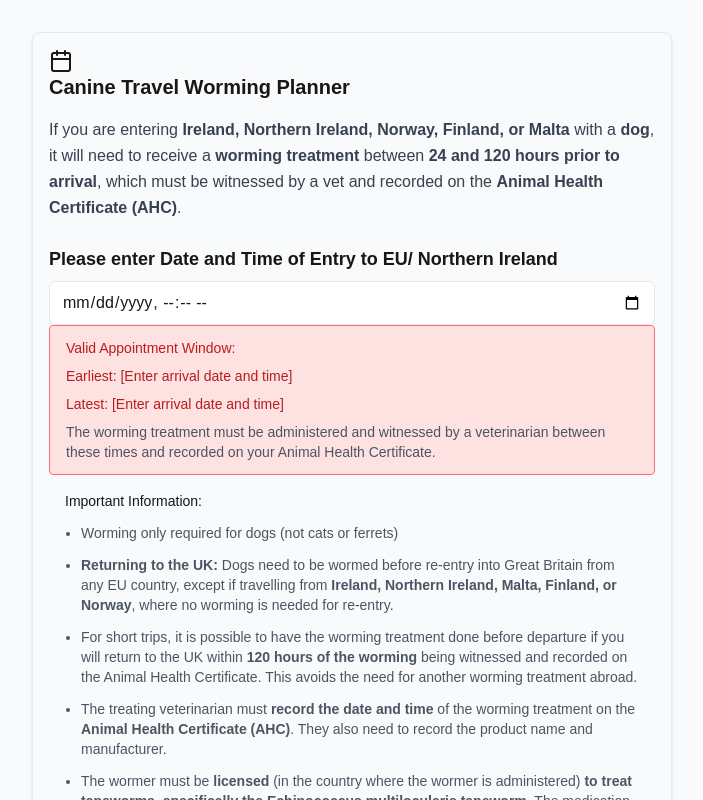
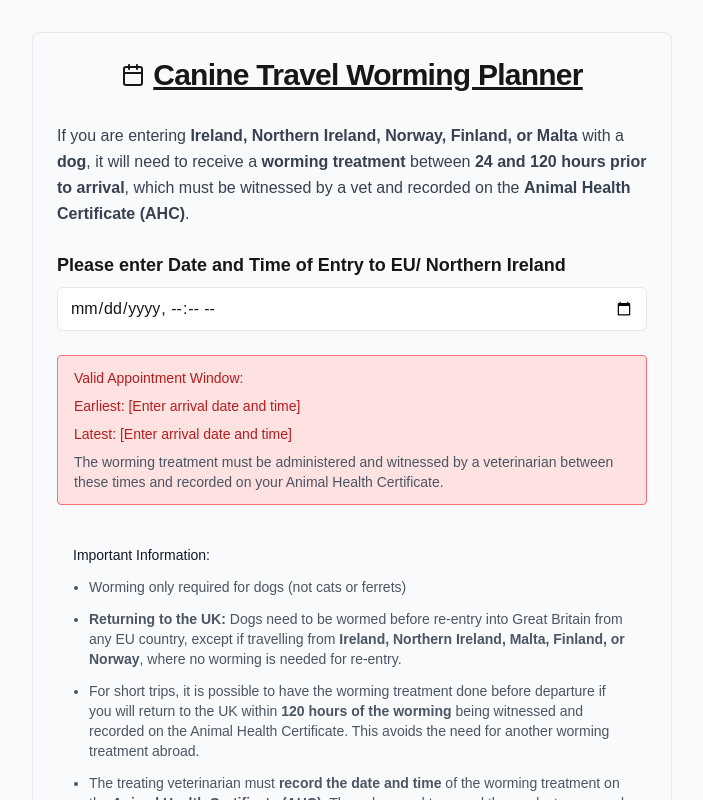
Before and after one commit to Test-s13/canine-worming-planner, a Next.js app: page / in a window 1280 px wide. Shown: the top 800 px of the page, without its empty margins (288-991 px from the left). Built offline with nearby package versions, Linux system fonts and the light colour scheme.

Commit message:
Fix card component className issue

```diff
--- a/package.json
+++ b/package.json
@@ -10,10 +10,12 @@
   },
   "dependencies": {
     "@shadcn/ui": "^0.0.4",
+    "clsx": "^2.1.1",
     "lucide-react": "^0.453.0",
     "next": "15.0.1",
     "react": "19.0.0-rc-69d4b800-20241021",
-    "react-dom": "19.0.0-rc-69d4b800-20241021"
+    "react-dom": "19.0.0-rc-69d4b800-20241021",
+    "tailwind-merge": "^2.5.4"
   },
   "devDependencies": {
     "@types/node": "^20",
--- /dev/null
+++ b/src/components/lib/utils.ts
@@ -0,0 +1,6 @@
+import { type ClassValue, clsx } from "clsx"
+import { twMerge } from "tailwind-merge"
+
+export function cn(...inputs: ClassValue[]) {
+  return twMerge(clsx(inputs))
+}
--- a/src/components/ui/card.tsx
+++ b/src/components/ui/card.tsx
@@ -1,17 +1,54 @@
-import React from 'react';
+import * as React from "react"
+import { cn } from "@/lib/utils"
 
-export const Card: React.FC<{ children: React.ReactNode }> = ({ children }) => (
-  <div className="border rounded-lg p-4 shadow">{children}</div>
-);
+const Card = React.forwardRef<
+  HTMLDivElement,
+  React.HTMLAttributes<HTMLDivElement>
+>(({ className, ...props }, ref) => (
+  <div
+    ref={ref}
+    className={cn(
+      "rounded-lg border bg-card text-card-foreground shadow-sm",
+      className
+    )}
+    {...props}
+  />
+))
+Card.displayName = "Card"
 
-export const CardHeader: React.FC<{ children: React.ReactNode }> = ({ children }) => (
-  <div className="text-xl font-bold mb-2">{children}</div>
-);
+const CardHeader = React.forwardRef<
+  HTMLDivElement,
+  React.HTMLAttributes<HTMLDivElement>
+>(({ className, ...props }, ref) => (
+  <div
+    ref={ref}
+    className={cn("flex flex-col space-y-1.5 p-6", className)}
+    {...props}
+  />
+))
+CardHeader.displayName = "CardHeader"
 
-export const CardTitle: React.FC<{ children: React.ReactNode }> = ({ children }) => (
-  <div>{children}</div>
-);
+const CardTitle = React.forwardRef<
+  HTMLParagraphElement,
+  React.HTMLAttributes<HTMLHeadingElement>
+>(({ className, ...props }, ref) => (
+  <h3
+    ref={ref}
+    className={cn(
+      "text-2xl font-semibold leading-none tracking-tight",
+      className
+    )}
+    {...props}
+  />
+))
+CardTitle.displayName = "CardTitle"
 
-export const CardContent: React.FC<{ children: React.ReactNode }> = ({ children }) => (
-  <div className="mt-2">{children}</div>
-);
+const CardContent = React.forwardRef<
+  HTMLDivElement,
+  React.HTMLAttributes<HTMLDivElement>
+>(({ className, ...props }, ref) => (
+  <div ref={ref} className={cn("p-6 pt-0", className)} {...props} />
+))
+CardContent.displayName = "CardContent"
+
+export { Card, CardHeader, CardTitle, CardContent }
```
Also changed, not shown: 1 other file (tests, documents, lock files or other folders).
